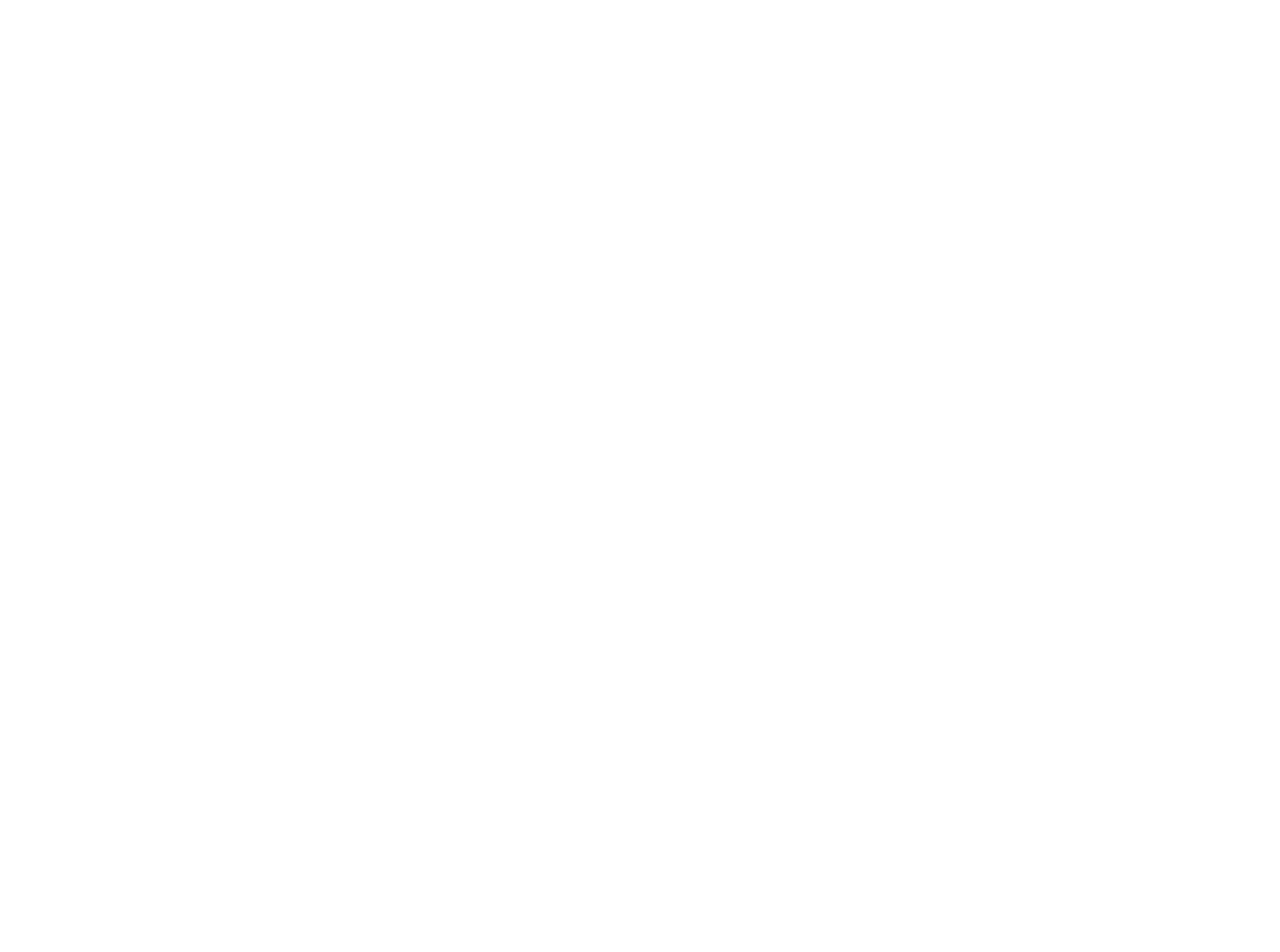
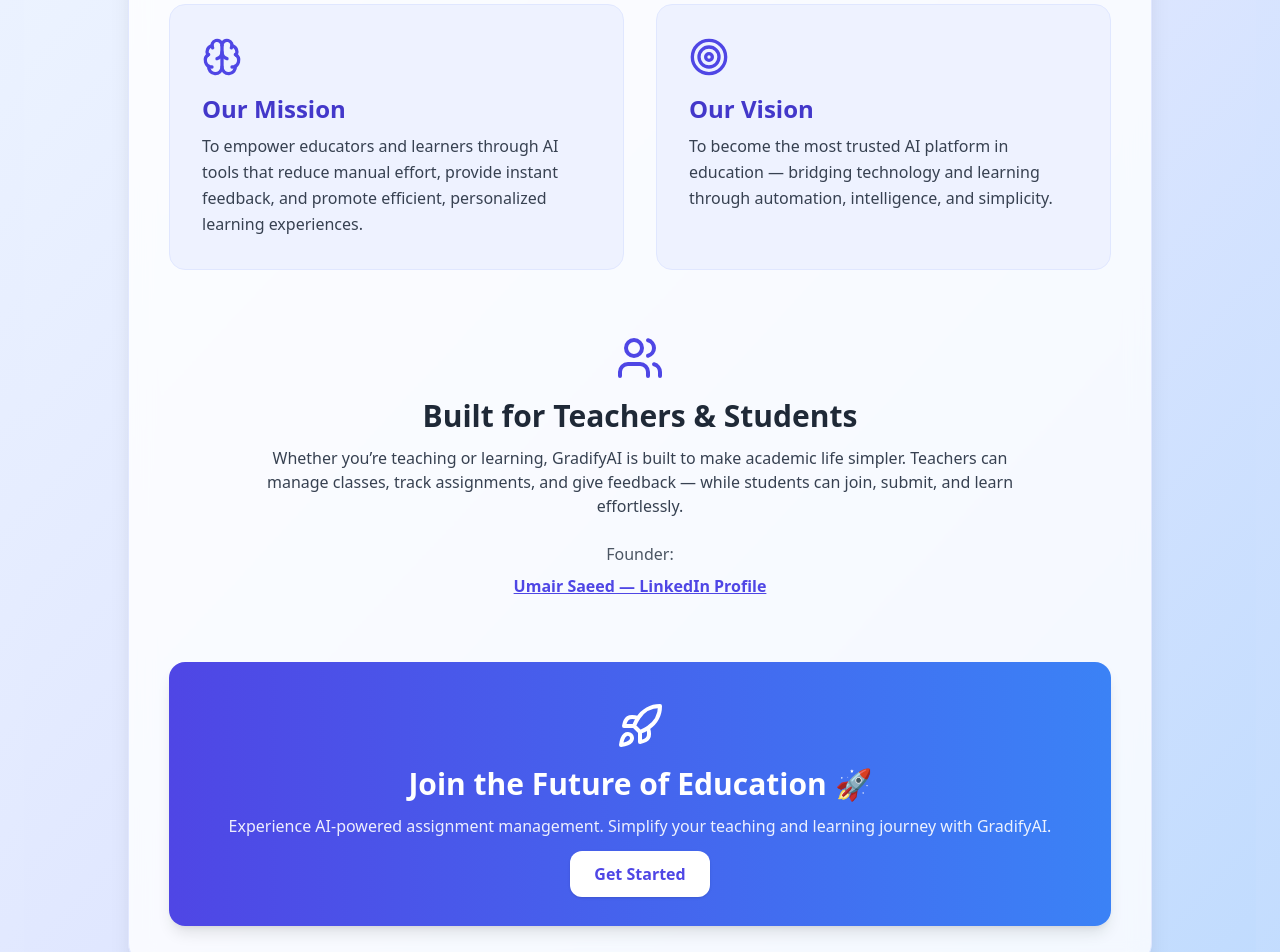
Before and after one commit to RanaUmairPy/gradifyai, a React (Vite) app: page /about in a window 1280 px wide. Before the commit this address had no page. Shown: the part 420-1372 px from the top of the page. Before the commit the page ends 800 px from the top, so only its background shows below. Built offline with nearby package versions, Linux system fonts and the light colour scheme.

Commit message:
google search console

```diff
--- a/package.json
+++ b/package.json
@@ -14,6 +14,7 @@
     "lucide-react": "^0.544.0",
     "react": "^19.1.1",
     "react-dom": "^19.1.1",
+    "react-helmet-async": "^2.0.5",
     "react-router-dom": "^7.9.3"
   },
   "devDependencies": {
--- a/src/App.jsx
+++ b/src/App.jsx
@@ -3,17 +3,22 @@
 import Base from "./pages/Base";
 import Login from "./Auth/Login";
 import Home from "./pages/Home";
+import About from "./pages/About";
 
 const App = () => {
   return (
     <Router>
       <Routes>
-        {/* Base handles all authenticated pages */}
+        {/* ✅ Base wraps all public and dashboard pages */}
         <Route path="/" element={<Base />}>
+          {/* Public home (landing page) */}
           <Route index element={<Home />} />
+
+          {/* About page route inside Base */}
+          <Route path="/about" element={<About />} />
         </Route>
 
-        {/* Public route */}
+        {/* Login page (outside layout) */}
         <Route path="/login" element={<Login />} />
       </Routes>
     </Router>
--- /dev/null
+++ b/src/pages/About.jsx
@@ -0,0 +1,144 @@
+import React, { useEffect } from "react";
+import { Brain, Users, Target, Rocket } from "lucide-react";
+
+const About = () => {
+  useEffect(() => {
+    // ✅ Basic SEO metadata setup
+    document.title = "About GradifyAI | AI Assignment Checker & Class Management";
+
+    const description =
+      "Learn about GradifyAI — an AI-powered academic assistant built to simplify assignment checking, grading, and classroom management for teachers and students.";
+
+    const keywords =
+      "GradifyAI, AI Assignment Checker, AI Grading, Educational Technology, Online Learning, Teacher Dashboard, Student Portal, Assignment Evaluation, Gradify Edu";
+
+    const metaDescription = document.querySelector('meta[name="description"]');
+    const metaKeywords = document.querySelector('meta[name="keywords"]');
+
+    if (metaDescription) {
+      metaDescription.setAttribute("content", description);
+    } else {
+      const desc = document.createElement("meta");
+      desc.name = "description";
+      desc.content = description;
+      document.head.appendChild(desc);
+    }
+
+    if (metaKeywords) {
+      metaKeywords.setAttribute("content", keywords);
+    } else {
+      const keys = document.createElement("meta");
+      keys.name = "keywords";
+      keys.content = keywords;
+      document.head.appendChild(keys);
+    }
+
+    // ✅ Optional Open Graph Tags
+    const ogTitle = "About GradifyAI | Empowering Teachers & Students with AI";
+    const ogDescription =
+      "Discover how GradifyAI uses AI to make assignment checking, grading, and classroom management smarter and easier.";
+    const ogImage = "https://www.gradifyai.online/gradify-cover.png";
+    const ogUrl = "https://www.gradifyai.online/about";
+
+    const createMeta = (property, content) => {
+      const tag = document.createElement("meta");
+      tag.setAttribute("property", property);
+      tag.content = content;
+      document.head.appendChild(tag);
+    };
+
+    createMeta("og:title", ogTitle);
+    createMeta("og:description", ogDescription);
+    createMeta("og:image", ogImage);
+    createMeta("og:url", ogUrl);
+  }, []);
+
+  return (
+    <div className="min-h-screen bg-gradient-to-br from-blue-50 via-indigo-100 to-blue-200 py-16 px-6">
+      <div className="max-w-5xl mx-auto bg-white/80 backdrop-blur-md rounded-3xl shadow-xl border border-indigo-100 p-10">
+        <h1 className="text-4xl font-extrabold text-indigo-700 text-center mb-6">
+          About <span className="text-gray-800">GradifyAI</span>
+        </h1>
+
+        <p className="text-gray-700 text-lg text-center max-w-3xl mx-auto mb-12">
+          GradifyAI is an <strong>AI-powered academic assistant</strong> designed
+          to help teachers and students automate assignment checking, feedback,
+          and grading — making education smarter, faster, and more effective.
+        </p>
+
+        <div className="grid sm:grid-cols-2 gap-8">
+          <div className="bg-indigo-50 border border-indigo-100 rounded-2xl p-8 hover:shadow-md transition-all">
+            <Brain className="w-10 h-10 text-indigo-600 mb-4" />
+            <h2 className="text-2xl font-semibold text-indigo-700 mb-2">
+              Our Mission
+            </h2>
+            <p className="text-gray-700 leading-relaxed">
+              To empower educators and learners through AI tools that reduce
+              manual effort, provide instant feedback, and promote efficient,
+              personalized learning experiences.
+            </p>
+          </div>
+
+          <div className="bg-indigo-50 border border-indigo-100 rounded-2xl p-8 hover:shadow-md transition-all">
+            <Target className="w-10 h-10 text-indigo-600 mb-4" />
+            <h2 className="text-2xl font-semibold text-indigo-700 mb-2">
+              Our Vision
+            </h2>
+            <p className="text-gray-700 leading-relaxed">
+              To become the most trusted AI platform in education — bridging
+              technology and learning through automation, intelligence, and
+              simplicity.
+            </p>
+          </div>
+        </div>
+
+        {/* Team / Founder Section */}
+        <div className="mt-16 text-center">
+          <Users className="w-12 h-12 text-indigo-600 mx-auto mb-4" />
+          <h2 className="text-3xl font-semibold text-gray-800 mb-3">
+            Built for Teachers & Students
+          </h2>
+          <p className="text-gray-700 max-w-3xl mx-auto mb-6">
+            Whether you’re teaching or learning, GradifyAI is built to make
+            academic life simpler. Teachers can manage classes, track
+            assignments, and give feedback — while students can join, submit, and
+            learn effortlessly.
+          </p>
+
+          {/* 👇 Founder LinkedIn */}
+          <div className="mt-6">
+            <p className="text-gray-600 mb-2 font-medium">Founder:</p>
+            <a
+              href="https://www.linkedin.com/in/umair-saeed-5659a8340/"
+              target="_blank"
+              rel="noopener noreferrer"
+              className="text-indigo-600 hover:text-indigo-800 font-semibold underline transition-all"
+            >
+              Umair Saeed — LinkedIn Profile
+            </a>
+          </div>
+        </div>
+
+        {/* CTA Section */}
+        <div className="mt-16 bg-gradient-to-r from-indigo-600 to-blue-500 text-white rounded-2xl p-10 text-center shadow-lg">
+          <Rocket className="w-12 h-12 mx-auto mb-4" />
+          <h2 className="text-3xl font-bold mb-3">
+            Join the Future of Education 🚀
+          </h2>
+          <p className="text-white/90 mb-6">
+            Experience AI-powered assignment management. Simplify your teaching
+            and learning journey with GradifyAI.
+          </p>
+          <a
+            href="/signup"
+            className="bg-white text-indigo-600 font-semibold px-6 py-3 rounded-xl shadow hover:bg-gray-100 transition-all"
+          >
+            Get Started
+          </a>
+        </div>
+      </div>
+    </div>
+  );
+};
+
+export default About;
--- a/src/pages/Base.jsx
+++ b/src/pages/Base.jsx
@@ -1,12 +1,14 @@
 import React, { useEffect, useState } from "react";
-import { useNavigate } from "react-router-dom";
+import { useNavigate, useLocation } from "react-router-dom";
 import Header from "../components/Header";
 import TeacherPage from "./Teacher";
 import StudentPage from "./Student";
 import Home from "./Home";
+import About from "./About"; // ✅ Add this line
 
 const Base = () => {
   const navigate = useNavigate();
+  const location = useLocation();
   const [user, setUser] = useState(null);
   const [loading, setLoading] = useState(true);
 
@@ -38,16 +40,16 @@
     );
   }
 
-  // ✅ Decide which dashboard to show
+  // ✅ Decide which page to render
   let content;
-  if (!user) {
-    // Not logged in — show Home (public landing)
+
+  if (location.pathname === "/about") {
+    content = <About />; // ✅ Show About page if /about
+  } else if (!user) {
     content = <Home />;
   } else if (user?.is_teacher) {
-    // Teacher dashboard
     content = <TeacherPage />;
   } else {
-    // Student dashboard
     content = <StudentPage />;
   }
 
@@ -58,7 +60,7 @@
         <Header />
       </header>
 
-      {/* Main content */}
+      {/* Main Content */}
       <main className="flex-grow w-full max-w-7xl mx-auto px-6 py-12">
         {content}
       </main>
```
Also changed, not shown: src/pages/Home.jsx (+76 -4 lines), 1 other file (tests, documents, lock files or other folders).
